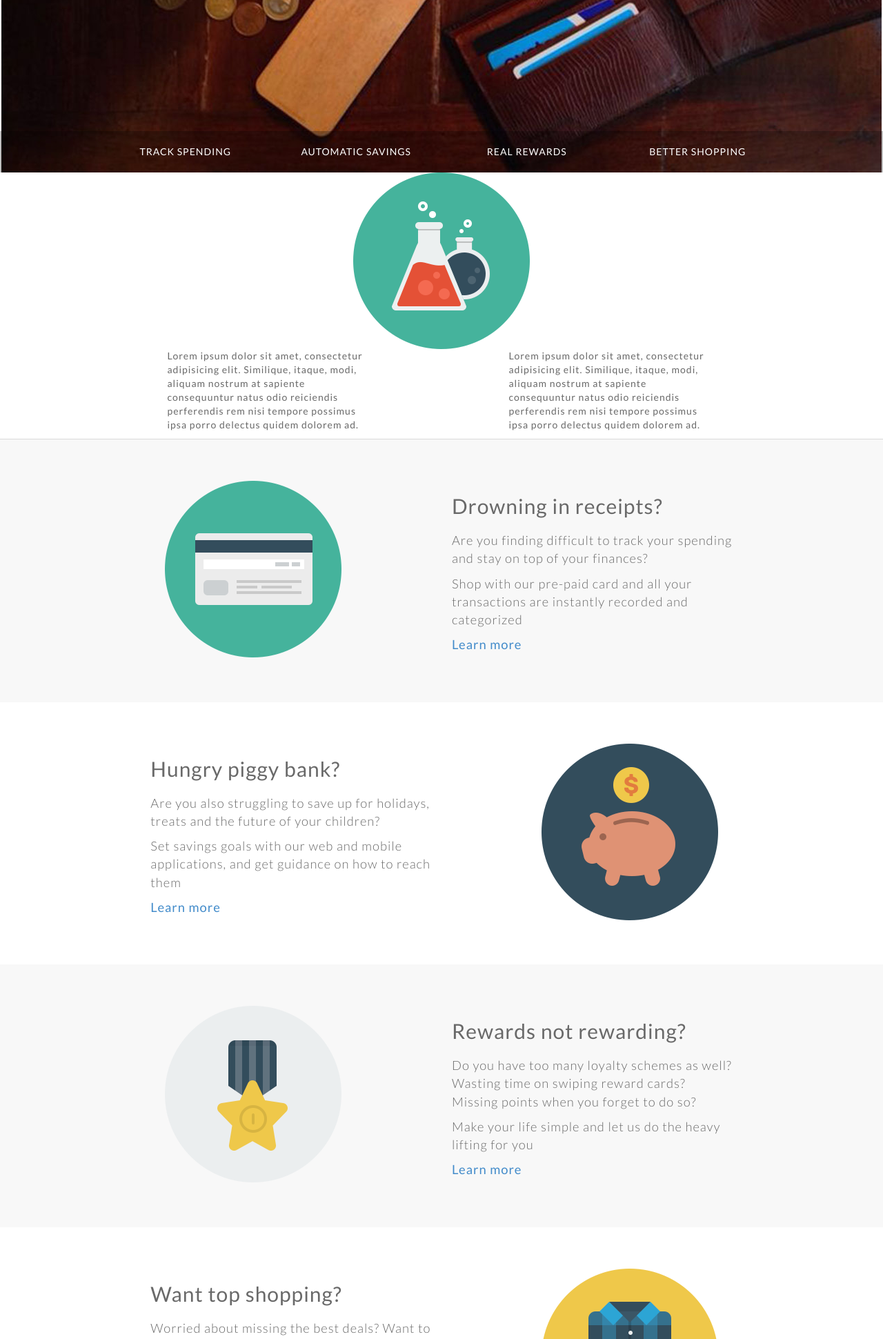
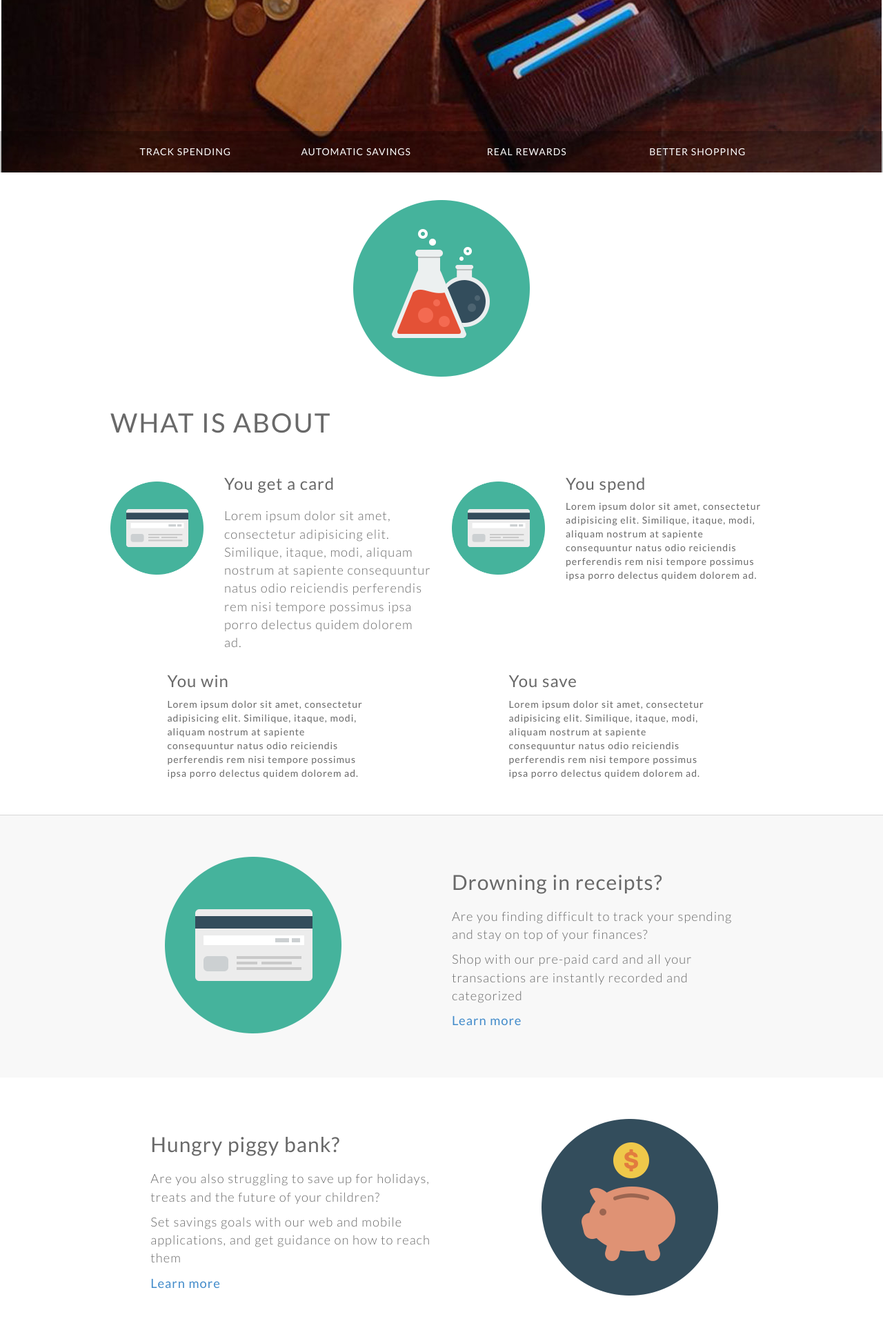
Before and after one commit to kendall80/mu-landing-design, a PHP site: page / in a window 1280 px wide. Shown: the part 350-2291 px from the top of the page at 69% size. Run offline with PHP 8.4, Linux system fonts and the light colour scheme; some libraries are stand-ins or nearby versions; some web fonts are replaced.

Commit message:
useless update

```diff
--- a/css/my-styles.css
+++ b/css/my-styles.css
@@ -300,11 +300,22 @@ input {
 /* Steps
 ========================== */
 
+.steps {
+	background: #fff;
+	color: dimgray;
+	letter-spacing: 1px;
+	border-bottom: solid 1px #D8D8D8;
+	padding: 40px 0px;
+}
+
+.step-icon {
+	margin-top: 30px;
+}
 
 /* Ecosystem
 ========================== */
 
-.ecosystem, .steps {
+.ecosystem {
 	background: #fff;
 	color: dimgray;
 	letter-spacing: 1px;
@@ -342,7 +353,7 @@ input {
 
 .claim {
 	text-align: center;
-	background-color: #45C18E;
+	background-color: #009B77;
 }
 
 .claim h3 {
--- a/index.html
+++ b/index.html
@@ -97,13 +97,38 @@
         <section class="steps">
           <div class="content">
             <div class="row">
-              <img class="img-responsive ft-icon" src="public/img/icons/chemistry.png">
+              <div class="col-sm-12">
+                <img class="img-responsive ft-icon" src="public/img/icons/chemistry.png">
+              </div>
+            </div>
+            <div class="row">
+              <div class="col-sm-12">
+                <h1 class="headline">What is about</h1>
+              </div>
+            </div>
+            <div class="row">
+              <div class="col-sm-2">
+                <img class="img-responsive step-icon" src="public/img/icons/credit-card.png">
+              </div>
+              <div class="col-sm-4">
+                <h3>You get a card</h3>
+                <p class="ft-text">Lorem ipsum dolor sit amet, consectetur adipisicing elit. Similique, itaque, modi, aliquam nostrum at sapiente consequuntur natus odio reiciendis perferendis rem nisi tempore possimus ipsa porro delectus quidem dolorem ad.</p>
+              </div>
+              <div class="col-sm-2">
+                <img class="img-responsive step-icon" src="public/img/icons/credit-card.png">
+              </div>
+              <div class="col-sm-4">
+                <h3>You spend</h3>
+                <p>Lorem ipsum dolor sit amet, consectetur adipisicing elit. Similique, itaque, modi, aliquam nostrum at sapiente consequuntur natus odio reiciendis perferendis rem nisi tempore possimus ipsa porro delectus quidem dolorem ad.</p>
+              </div>
             </div>
             <div class="row">
               <div class="col-sm-4 col-sm-offset-1">
+                <h3>You win</h3>
                 <p>Lorem ipsum dolor sit amet, consectetur adipisicing elit. Similique, itaque, modi, aliquam nostrum at sapiente consequuntur natus odio reiciendis perferendis rem nisi tempore possimus ipsa porro delectus quidem dolorem ad.</p>
               </div>
               <div class="col-sm-4 col-sm-offset-2">
+                <h3>You save</h3>
                 <p>Lorem ipsum dolor sit amet, consectetur adipisicing elit. Similique, itaque, modi, aliquam nostrum at sapiente consequuntur natus odio reiciendis perferendis rem nisi tempore possimus ipsa porro delectus quidem dolorem ad.</p>
               </div>
             </div>
```
